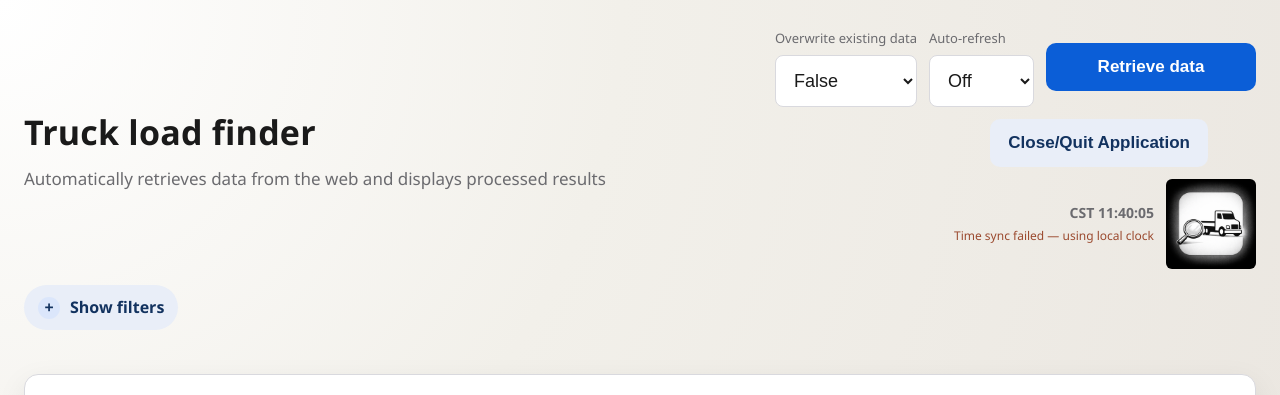
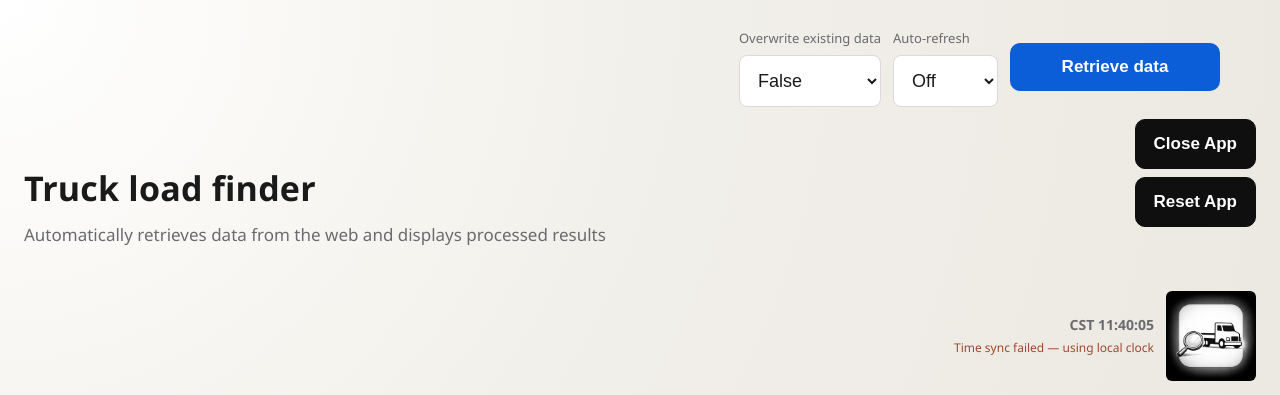
Before and after one commit to k93019/aitruckload, a FastAPI app: page / in a window 1280 px wide. Shown: the top 395 px of the page. Run offline with FastAPI, Linux system fonts and the light colour scheme.

Commit message:
feat: add reset app control

```diff
--- a/src/templates/index.html
+++ b/src/templates/index.html
@@ -59,10 +59,22 @@
       flex-wrap: wrap;
     }
     .header-brand {
-      margin-left: auto;
       display: flex;
       align-items: center;
       gap: 12px;
+    }
+    .header-right {
+      margin-left: auto;
+      display: flex;
+      flex-direction: column;
+      align-items: flex-end;
+      gap: 12px;
+    }
+    .header-buttons {
+      display: flex;
+      flex-direction: column;
+      align-items: flex-end;
+      gap: 8px;
     }
     .time-stack {
       display: flex;
@@ -255,6 +267,14 @@
       background: #e9eef8;
       color: #12325f;
     }
+    button.button-dark {
+      background: #0f0f10;
+      color: #ffffff;
+      border: 1px solid #0f0f10;
+    }
+    button.button-dark:hover {
+      box-shadow: 0 8px 18px rgba(0, 0, 0, 0.2);
+    }
     button:hover {
       transform: translateY(-1px);
       box-shadow: 0 8px 18px rgba(11, 94, 215, 0.18);
@@ -341,18 +361,24 @@
             </select>
           </label>
           <button id="btn-scrape">Retrieve data</button>
-          <button id="btn-quit" class="secondary">Close/Quit Application</button>
           <div class="auto-refresh-status" id="auto-refresh-status"></div>
           <div class="status" id="status-scrape"></div>
-          <div class="status" id="status-quit"></div>
           <div class="status" id="status-results"></div>
         </div>
-        <div class="header-brand">
-          <div class="time-stack">
-            <div id="cst-time" class="time-display">CT --:--:--</div>
-            <div id="time-warning" class="time-warning"></div>
+        <div class="header-right">
+          <div class="header-buttons">
+            <button id="btn-close" class="button-dark">Close App</button>
+            <button id="btn-reset" class="button-dark">Reset App</button>
+            <div class="status" id="status-quit"></div>
+            <div class="status" id="status-reset"></div>
           </div>
-          <img class="brand-icon" src="/favicon.ico" alt="Truck load finder" />
+          <div class="header-brand">
+            <div class="time-stack">
+              <div id="cst-time" class="time-display">CT --:--:--</div>
+              <div id="time-warning" class="time-warning"></div>
+            </div>
+            <img class="brand-icon" src="/favicon.ico" alt="Truck load finder" />
+          </div>
         </div>
       </div>
     </div>
@@ -547,13 +573,15 @@
   <script>
     const statusScrape = document.getElementById("status-scrape");
     const statusQuit = document.getElementById("status-quit");
+    const statusReset = document.getElementById("status-reset");
     const statusShortlist = document.getElementById("status-shortlist");
     const statusResults = document.getElementById("status-results");
     const statusWorking = document.getElementById("status-working");
     const tableBody = document.querySelector("#results-table tbody");
     const autoRefreshStatus = document.getElementById("auto-refresh-status");
     const scrapeButton = document.getElementById("btn-scrape");
-    const quitButton = document.getElementById("btn-quit");
+    const closeButton = document.getElementById("btn-close");
+    const resetButton = document.getElementById("btn-reset");
     const scrapeButtonLabel = scrapeButton.textContent;
     const timeDisplay = document.getElementById("cst-time");
     const timeWarning = document.getElementById("time-warning");
@@ -814,18 +842,60 @@
       }
     });
 
-    quitButton.addEventListener("click", async () => {
-      quitButton.disabled = true;
+    function resetAppState() {
+      if (refreshTimer) {
+        clearInterval(refreshTimer);
+        refreshTimer = null;
+      }
+      if (countdownTimer) {
+        clearInterval(countdownTimer);
+        countdownTimer = null;
+      }
+      nextRefreshAt = null;
+      hasRunFilters = false;
+      isRunning = false;
+      document.body.classList.remove("auto-refresh-active");
+      document.getElementById("auto_refresh").value = "0";
+      document.getElementById("tag").value = "";
+      document.getElementById("date").selectedIndex = 0;
+      document.getElementById("limit").value = "50";
+      document.getElementById("o_city").value = "";
+      document.getElementById("o_st").value = "";
+      document.getElementById("o_dh").value = "";
+      document.getElementById("d_city").value = "";
+      document.getElementById("d_st").value = "";
+      document.getElementById("d_dh").value = "";
+      document.getElementById("min_score").value = "0";
+      document.getElementById("only_unscored").value = "false";
+      document.getElementById("replace").value = "true";
+      statusScrape.textContent = "";
+      statusShortlist.textContent = "";
+      statusResults.textContent = "";
+      statusWorking.textContent = "";
+      statusQuit.textContent = "";
+      statusReset.textContent = "Reset complete.";
+      tableBody.innerHTML = "";
+      setBusyState(false);
+      updateAutoRefreshControls();
+    }
+
+    closeButton.addEventListener("click", async () => {
+      closeButton.disabled = true;
       statusQuit.textContent = "Shutting down...";
+      statusReset.textContent = "";
       try {
         await postJson("/shutdown", {});
         setTimeout(() => {
           statusQuit.textContent = "You can now close this tab.";
         }, 400);
       } catch (err) {
-        statusQuit.textContent = `Shutdown failed: ${err.message}`;
-        quitButton.disabled = false;
+        statusQuit.textContent = "Shutdown failed.";
+        closeButton.disabled = false;
       }
+    });
+
+    resetButton.addEventListener("click", () => {
+      resetAppState();
     });
 
     document.getElementById("btn-shortlist").addEventListener("click", async () => {
```
Also changed, not shown: 1 other file.
